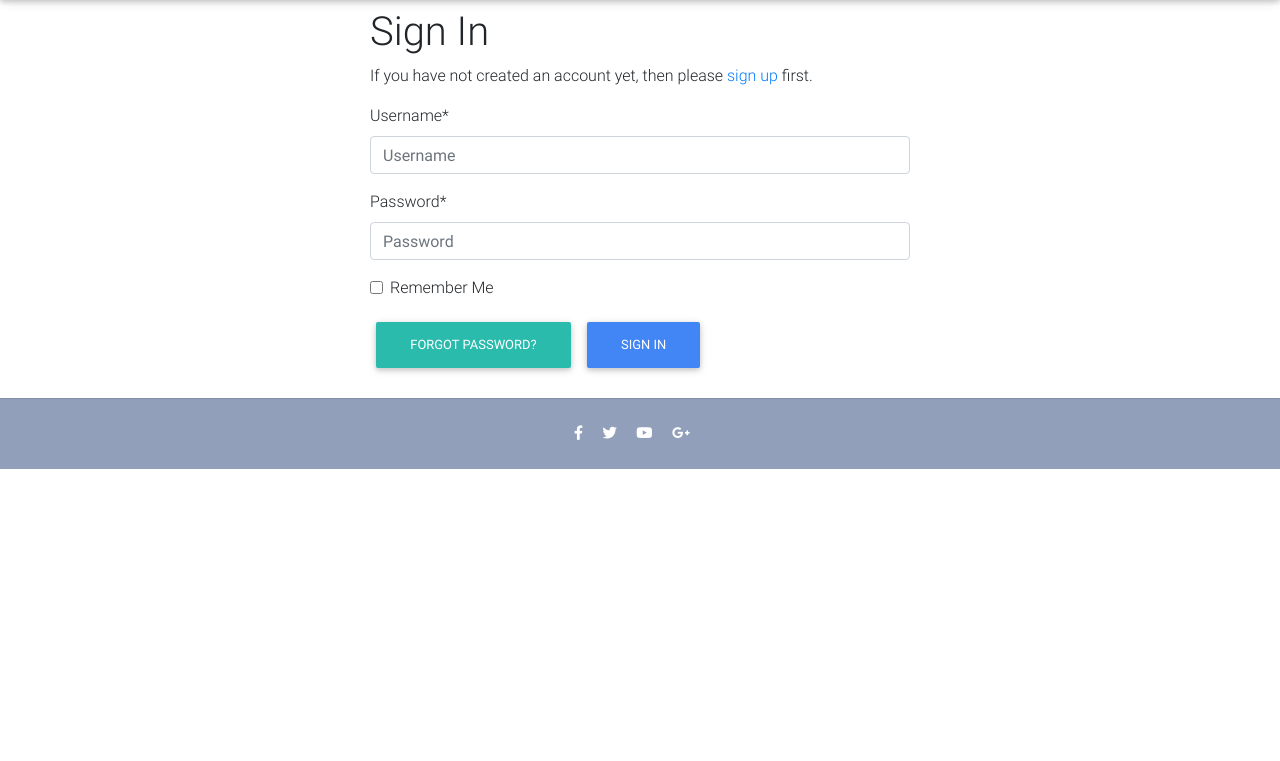
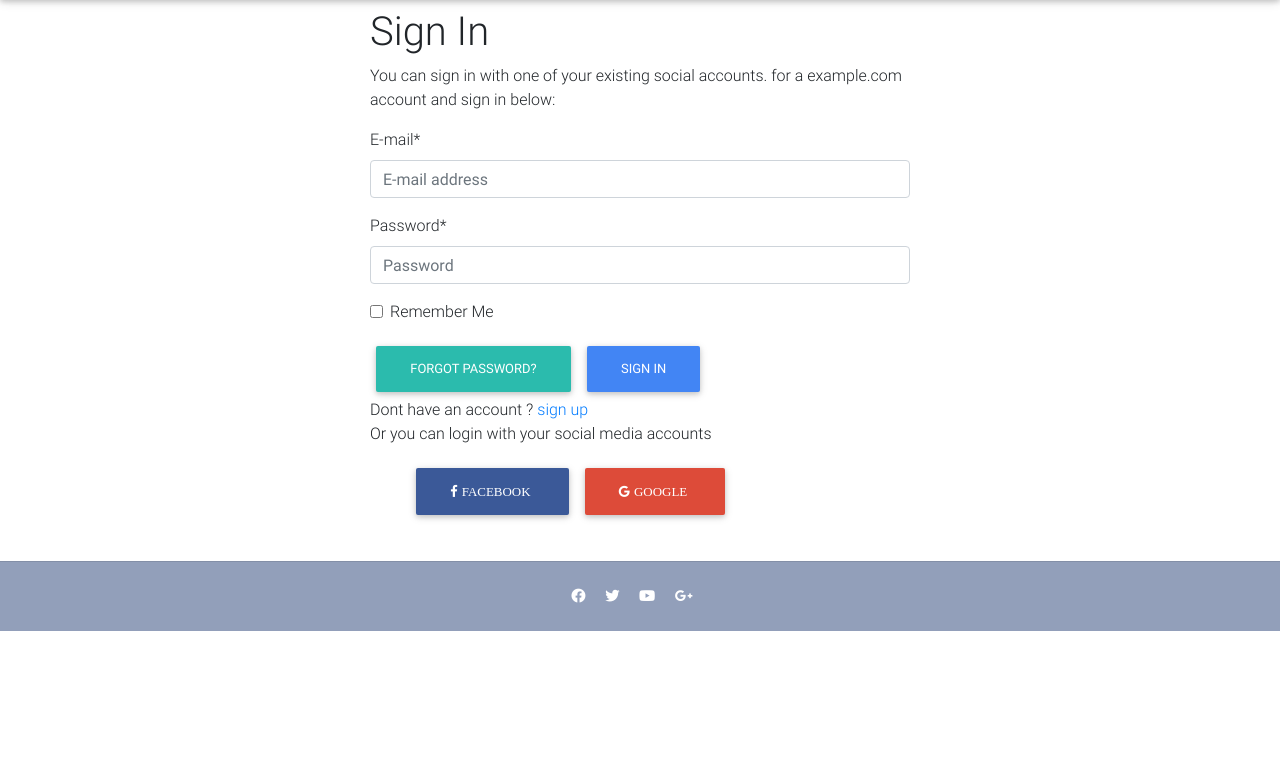
Before and after one commit to ZeyadTareq224/django-Ecommerce, a Django app: page /accounts/login/ in a window 1280 px wide. Shown: the part 64-825 px from the top of the page. Run offline with Django 3.2, Linux system fonts and the light colour scheme; data comes from the database, SQL or seed files in the repository; both versions use the stored data as it was after the commit; some libraries are stand-ins or nearby versions.

Commit message:
added social authentication with google and facebook, made user log in with thier email instead of username

```diff
--- a/Ecom/templates/Ecom/base.html
+++ b/Ecom/templates/Ecom/base.html
@@ -16,6 +16,8 @@
   <link href="{% static 'css/mdb.min.css' %}" rel="stylesheet">
   <!-- Your custom styles (optional) -->
   <link href="{% static 'css/style.min.css' %}" rel="stylesheet">
+  <link rel="stylesheet" href="https://cdnjs.cloudflare.com/ajax/libs/font-awesome/4.7.0/css/font-awesome.min.css">
+
   {% block custom_styles %}
 
   {% endblock custom_styles %}
--- a/templates/account/login.html
+++ b/templates/account/login.html
@@ -16,19 +16,11 @@
           {% get_providers as socialaccount_providers %}
 
           {% if socialaccount_providers %}
-          <p>{% blocktrans with site.name as site_name %}Please sign in with one
-          of your existing third party accounts. Or, <a href="{{ signup_url }}">sign up</a>
+          <p>{% blocktrans with site.name as site_name %}You can sign in with one
+          of your existing social accounts.
           for a {{ site_name }} account and sign in below:{% endblocktrans %}</p>
 
-          <div class="socialaccount_ballot">
 
-            <ul class="socialaccount_providers">
-              {% include "socialaccount/snippets/provider_list.html" with process="login" %}
-            </ul>
-
-            <div class="login-or">{% trans 'or' %}</div>
-
-          </div>
 
           {% include "socialaccount/snippets/login_extra.html" %}
 
@@ -46,6 +38,18 @@
             <a class="btn btn-default" href="{% url 'account_reset_password' %}">{% trans "Forgot Password?" %}</a>
             <button class="btn btn-primary" type="submit">{% trans "Sign In" %}</button>
           </form>
+            <p>
+              Dont have an account ?
+              <a href="{{ signup_url }}">sign up</a>
+              <br>
+              Or you can login with your social media accounts
+            </p>
+            <div class="socialaccount_ballot">
+              <ul>
+                <div style="background-color:#3B5998;" class="fb btn"><li style="color:white;" class="fa fa-facebook"><a style="color:white;" class="m-1" href="{% provider_login_url "facebook" method="js_sdk" %}">Facebook</a></li></div>
+                <div style="background-color:#dd4b39;" class="google btn"><li style="color:white;" class="fa fa-google"><a style="color:white;" class="m-1" href="{% provider_login_url "facebook" method="js_sdk" %}">Google</a></li></div>
+              </ul>
+            </div>
           </div>
         </div>
       </section>
```
Also changed, not shown: django_ecommerce/settings.py (+19 -5 lines), db.sqlite3, templates/socialaccount/snippets/provider_list.html (line endings or trailing spaces).
